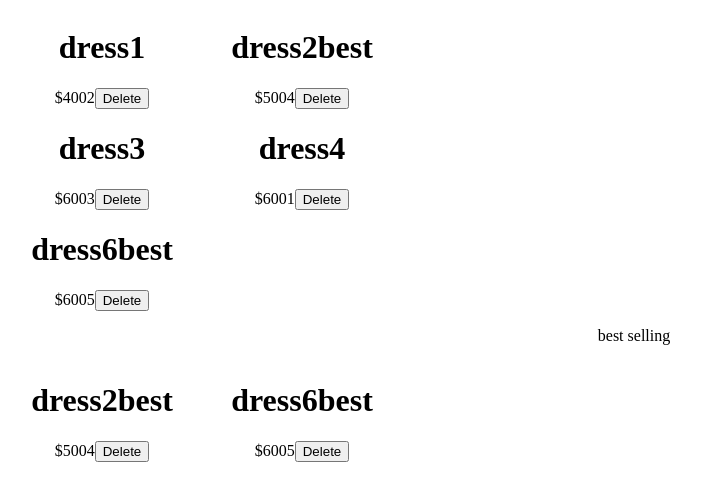
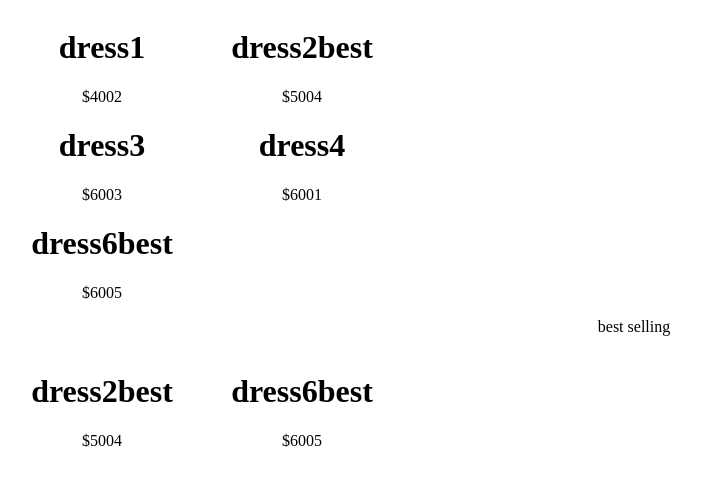
Before and after one commit to mtravers1/onlineretailwebsite, a React (Create React App) app: page /collection in a window 1280 px wide. Shown: the top 500 px of the page, without its empty margins (6-707 px from the left). Built offline with nearby package versions, Linux system fonts and the light colour scheme; data requests are answered from the project's data file.

Commit message:
added a fetch request from the json server for dresses

```diff
--- a/src/page/browseall.js
+++ b/src/page/browseall.js
@@ -1,17 +1,20 @@
 import React from "react";
 import { useState } from "react";
 import Navbar from "../components/navbar";
+import Collection from "./collection";
 
-const Browseall = ({dress, handleDelete})=>{
+
+const Browseall = ({dress})=>{
 
 
 
-    // const [dress, useDress]=useState([{productname:"dress1", rating:"4", price:"$400", id:1},
+
+    //  const [dress, useDress]=useState([{productname:"dress1", rating:"4", price:"$400", id:1},
     //                                 {productname:"dress2", rating:"4", price:"$500", id:2},
     //                                {productname:"dress3", rating:"5", price:"$600", id:3},
-    //                                {productname:"dress4", rating:"5", price:"$700", id:4},
+    //                                 {productname:"dress4", rating:"5", price:"$700", id:4},
     //                                {productname:"dress5", rating:"5", price:"$800", id:5},
-    //                                {productname:"dress6", rating:"5", price:"$900", id:6}])
+    //                                 {productname:"dress6", rating:"5", price:"$900", id:6}])
 
 
     return(
@@ -24,7 +27,8 @@ const Browseall = ({dress, handleDelete})=>{
                     <h1>{dres.productname}</h1>
                     {dres.price}
                     {dres.rating}
-                    <button onClick={()=>handleDelete(dres.id)}>Delete</button>
+
+                    {/* <button onClick={()=>handleDelete(dres.id)}>Delete</button> */}
                 </div>
              )  )}
 
--- a/src/page/collection.js
+++ b/src/page/collection.js
@@ -1,29 +1,41 @@
 import React from "react";
-import { useState } from "react";
+import { useState, useEffect } from "react";
 import Browseall from "./browseall";
 import Navbar from "../components/navbar";
 import ShopAll from "./shopAll";
 
 const Collection = ()=>{
-    const [dress, setDress]=useState([{productname:"dress1", rating:"2", price:"$400", id:1},
-                                    {productname:"dress2best", rating:"4", price:"$500", id:2},
-                                   {productname:"dress3", rating:"3", price:"$600", id:3},
-                                   {productname:"dress4", rating:"1", price:"$600", id:4},
-                                   {productname:"dress6best", rating:"5", price:"$600", id:5}])
+    const [dress, setDress]=useState(null)
 
-    const handleDelete=(id)=>{
-        const newdresslist = dress.filter(dres=>dres.id !==id)
-        setDress(newdresslist)
-    }
+// const [dress, setDress]=useState([{productname:"dress1", rating:"2", price:"$400", id:1},
+//                                    {productname:"dress2best", rating:"4", price:"$500", id:2},
+//                                   {productname:"dress3", rating:"3", price:"$600", id:3},
+//                                   {productname:"dress4", rating:"1", price:"$600", id:4},
+//                                   {productname:"dress6best", rating:"5", price:"$600", id:5}])
+
+
+    // const handleDelete=(id)=>{
+    //     const newdresslist = dress.filter(dres=>dres.id !==id)
+    //     setDress(newdresslist)
+    // }
+        useEffect(()=>{
+            fetch("http://localhost:8000/dress")
+            .then(res=>{
+                return res.json()
+            }).then(data=>{console.log(data)
+            setDress(data)})
+
+        }, [])
 
 
 
 
     return(
         <div id="collection">
-            <Browseall dress={dress} handleDelete={handleDelete} />
+            {dress &&<Browseall dress={dress}  />}
+            {/* <Browseall dress={dress} handleDelete={handleDelete} /> */}
             <div><p>best selling</p>
-            <Browseall dress={dress.filter((dres)=>dres.rating>=4)} />
+            {dress && <Browseall dress={dress.filter((dres)=>dres.rating>=4)} />}
             </div>
 
 
```
